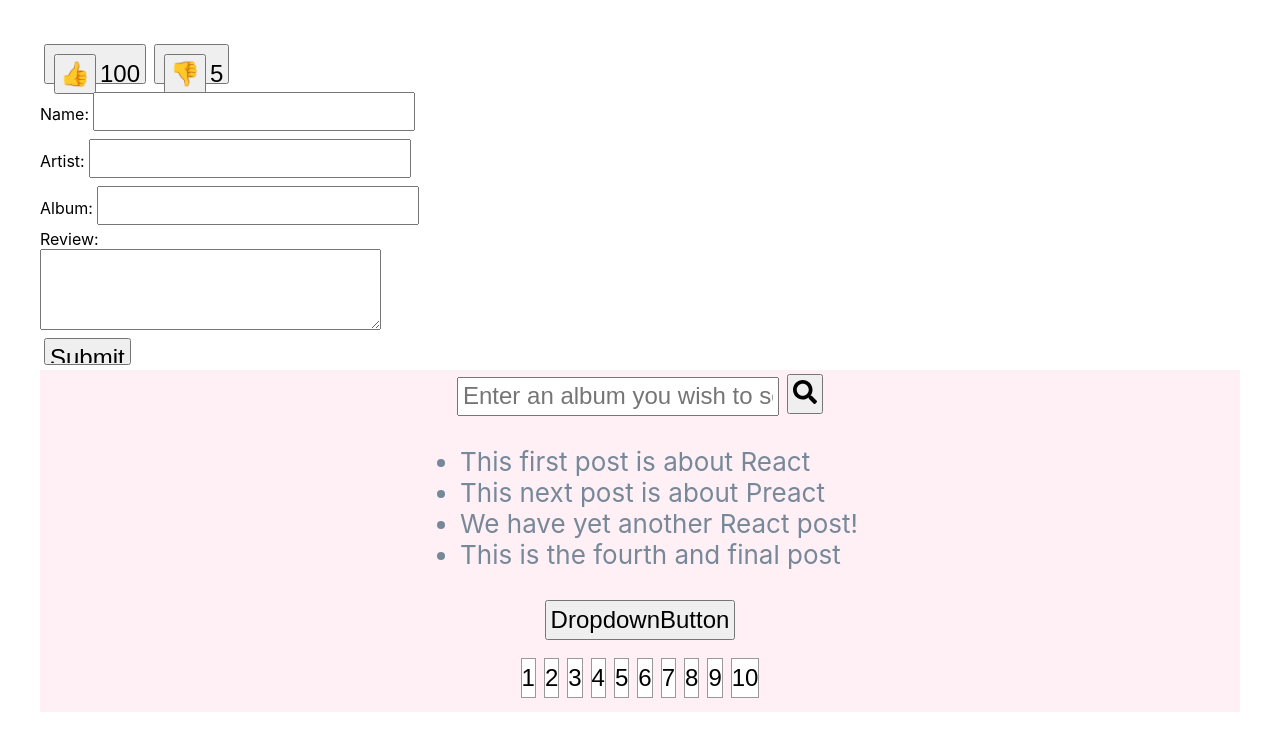
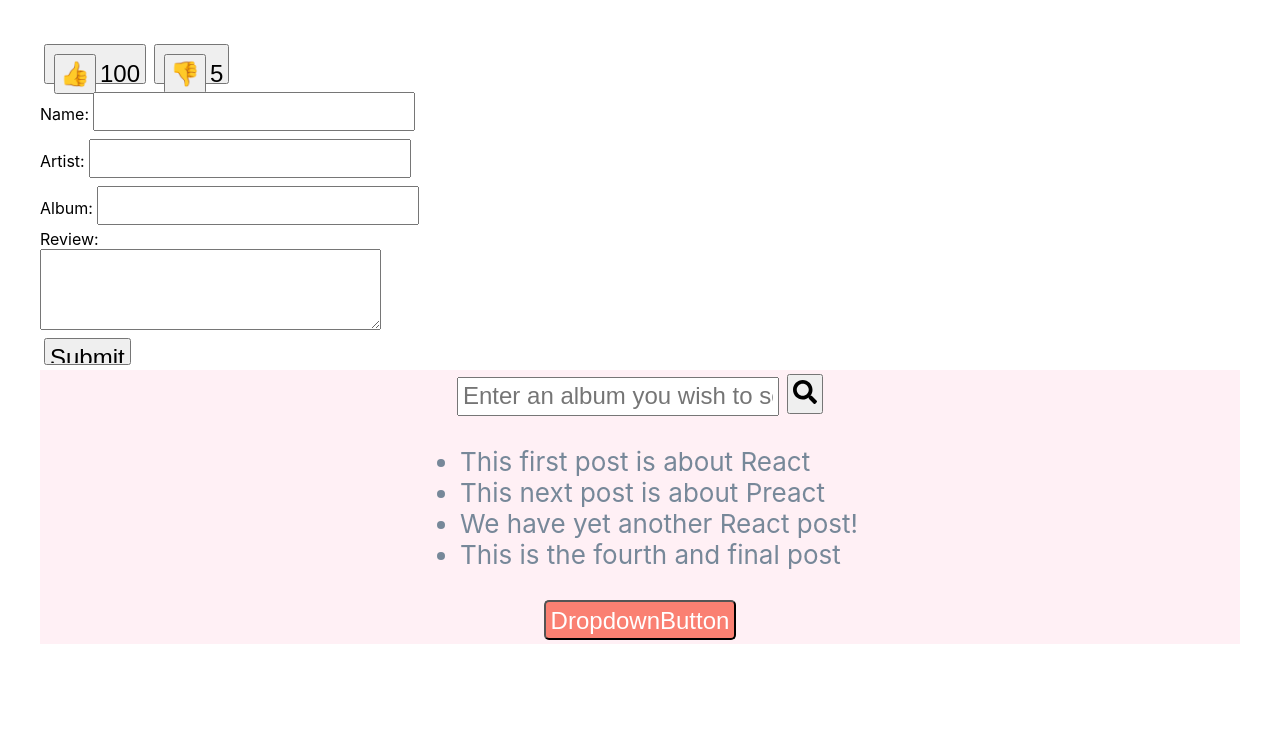
Before and after one commit to kaylynphan/apollo, a React (Create React App) app: page / in a window 1280 px wide. Shown: the top 750 px of the page. Built offline with nearby package versions, Linux system fonts and the light colour scheme.

Commit message:
added display and toggle to dropdown button

```diff
--- a/src/RatingDropdown.css
+++ b/src/RatingDropdown.css
@@ -1,7 +1,7 @@
 .score {
-    background-color: white;
+    background-color: IndianRed;
     border: 1px solid #999;
-    padding: 0;
+    padding: 10;
 }
 
 .scoreList {
@@ -9,3 +9,11 @@
     align-items: center;
     padding: 10px 20px;
 }
+
+.dropdown{
+    color: white;
+    background-color: salmon;
+    border-radius: 5px;
+    padding: 5px;
+    width: max-content;
+}
--- a/src/RatingDropdown.js
+++ b/src/RatingDropdown.js
@@ -13,7 +13,7 @@ function Score(props) {
 
 function DropdownButton(props) {
     return (
-        <button onClick = {props.onClick}>
+        <button className="dropdown" onClick = {props.onClick}>
             DropdownButton
         </button>
     )
@@ -40,15 +40,16 @@ function Dropdown() {
             <Score value={i} onClick={() => handleClick(i)}/>
         );
     }
+
     return (
         <div>
             <DropdownButton onClick={() => handleClick(-1)}/>
-            <div className="scoreList">
+            <div className="scoreList" style={{display:display}}>
                 {renderScore(1)}
                 {renderScore(2)}
                 {renderScore(3)}
                 {renderScore(4)}
-                {renderScore(5)}
+                {renderScore(5)} <br/>
                 {renderScore(6)}
                 {renderScore(7)}
                 {renderScore(8)}
```
